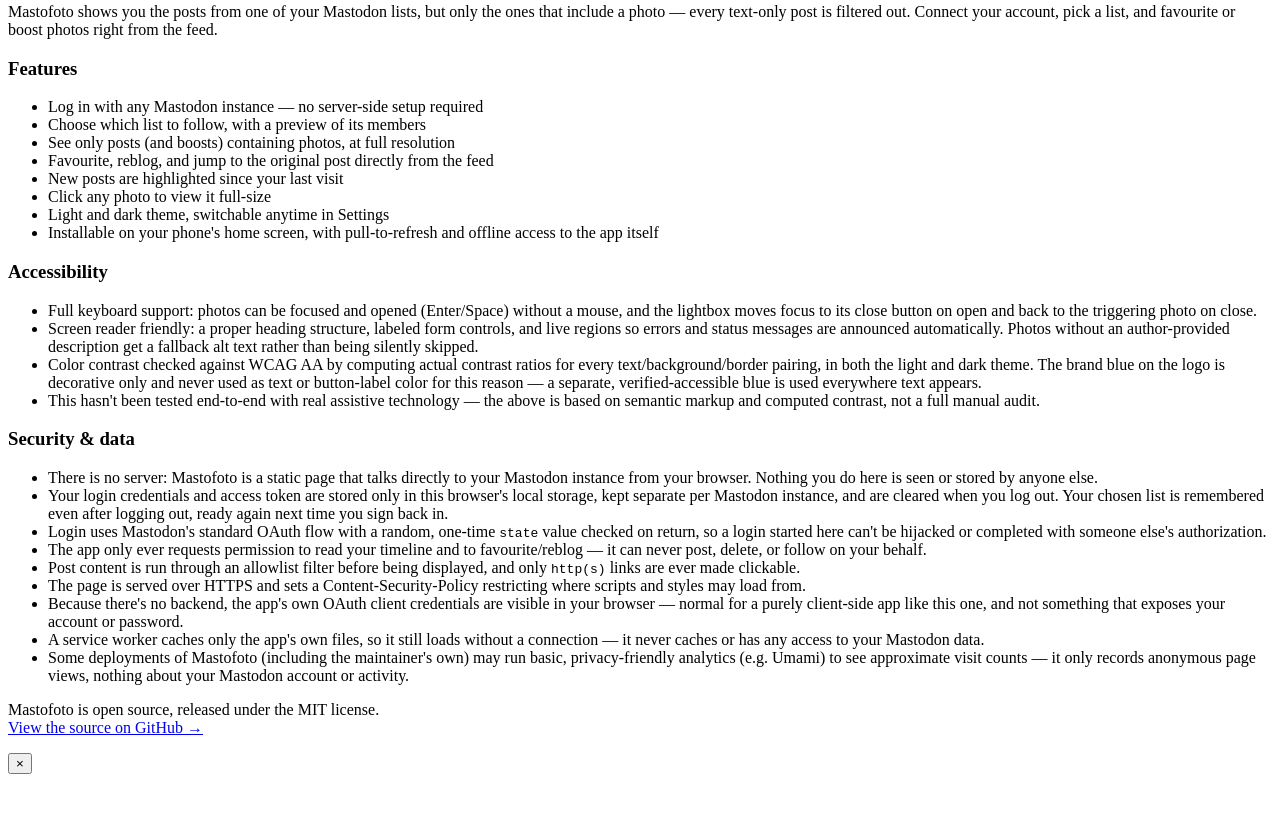
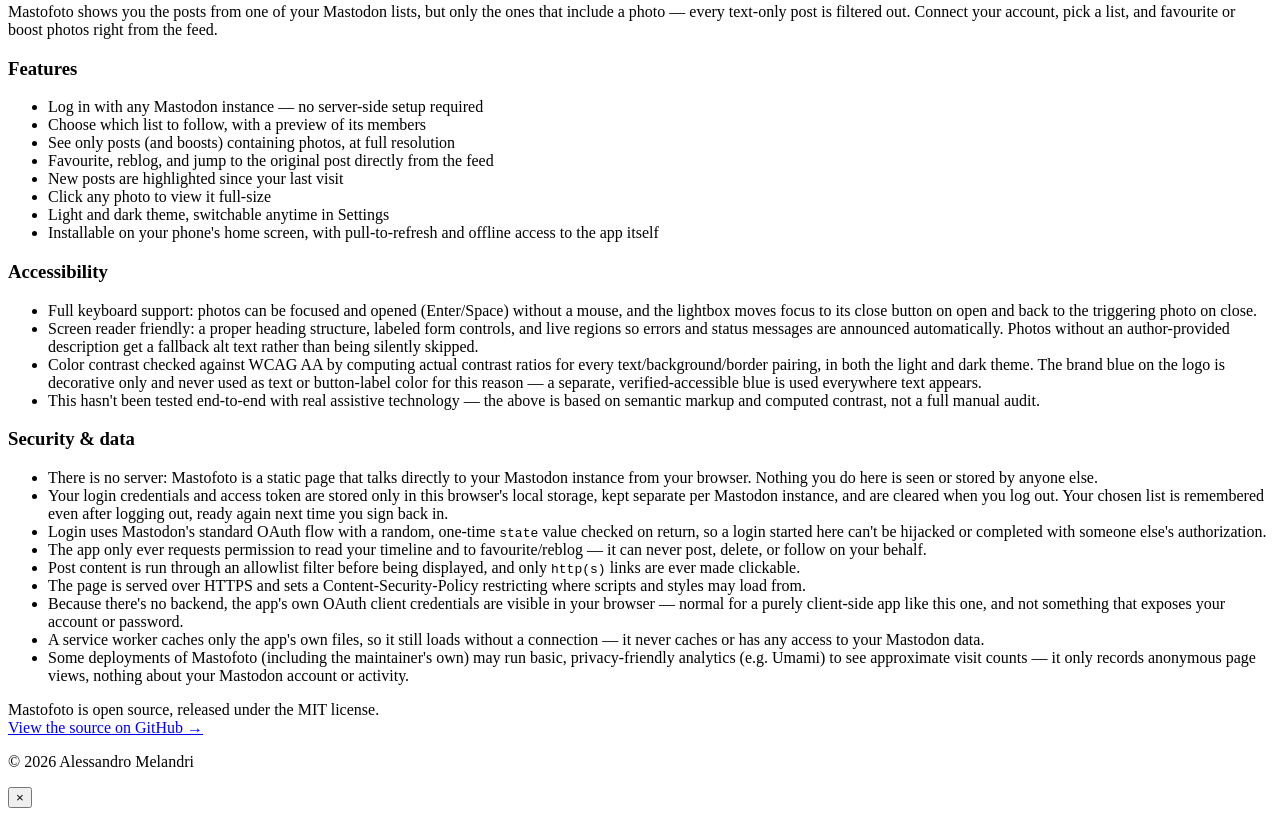
Before and after one commit to amelandri/Mastofoto, a website with bundled scripts: page index.html in a window 1280 px wide. Shown: the part 1278-2094 px from the top of the page. Before the commit the page ends 2060 px from the top, so only its background shows below. Built offline with nearby package versions, Linux system fonts and the light colour scheme.

Commit message:
Added copyright to info page

```diff
--- a/index.html
+++ b/index.html
@@ -138,6 +138,7 @@
 
       <p>Mastofoto is open source, released under the MIT license.<br>
       <a href="https://github.com/amelandri/Mastofoto" target="_blank" rel="noopener noreferrer">View the source on GitHub →</a></p>
+      <p class="copyright">© 2026 Alessandro Melandri</p>
     </div>
   </section>
 
```
